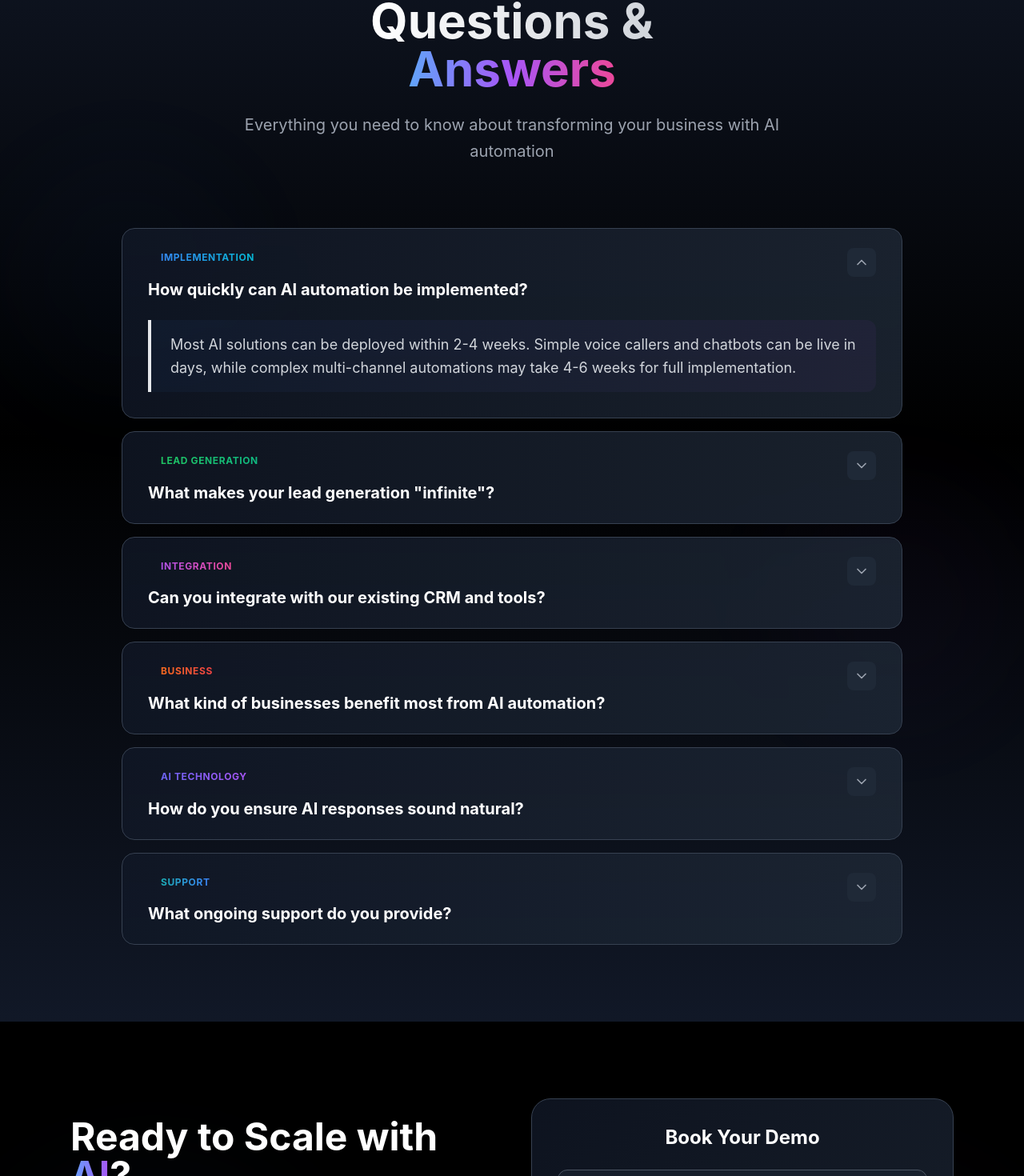
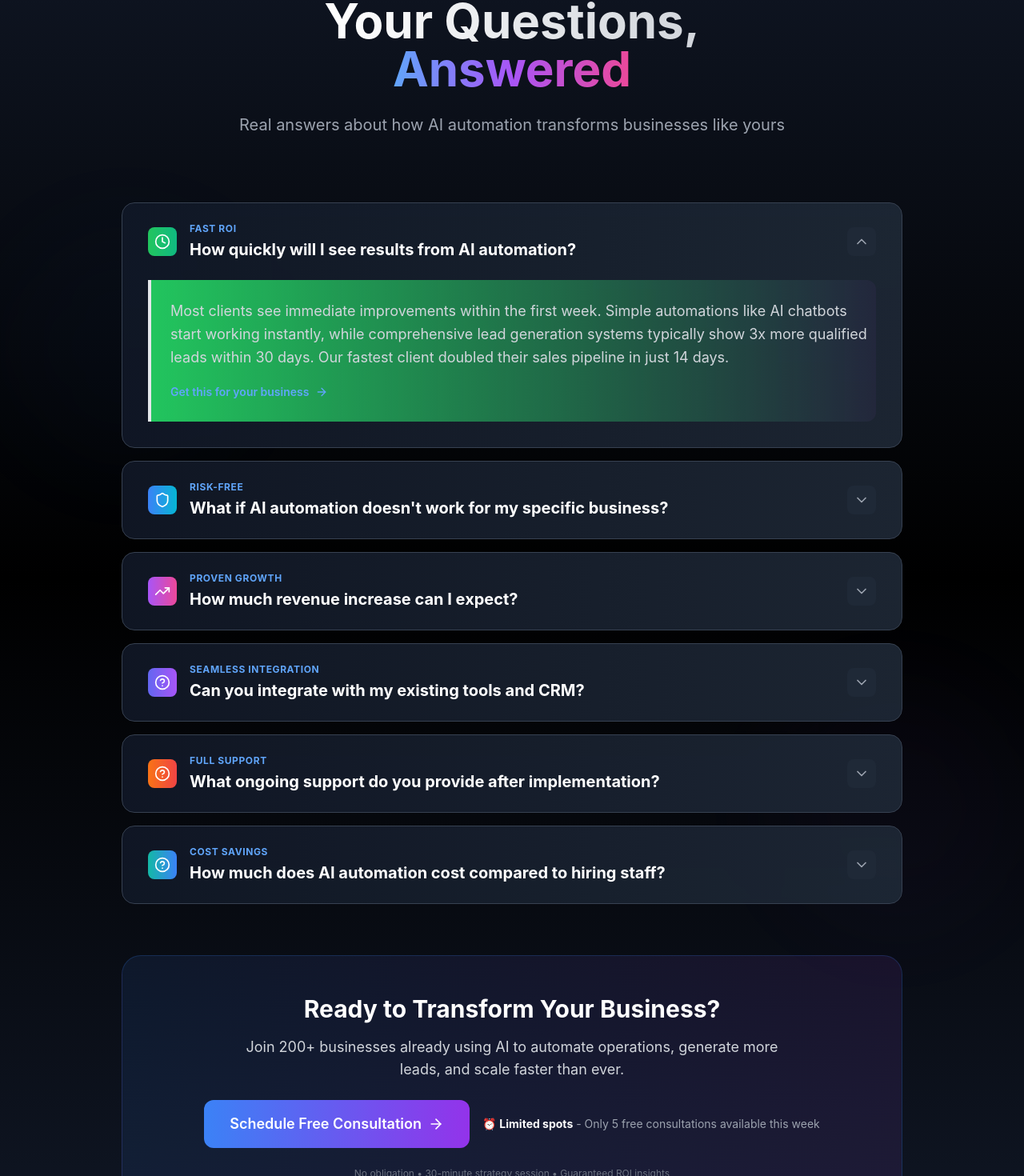
Before and after one commit to armor-mask/grandvector-v4, a React (Vite) app: page / in a window 1280 px wide. Shown: the part 6307-7777 px from the top of the page at 80% size. Built offline with nearby package versions, Linux system fonts and the light colour scheme.

Commit message:
Redesign FAQ with Marketing Funnel Focus

```diff
--- a/src/components/FAQ.tsx
+++ b/src/components/FAQ.tsx
@@ -1,50 +1,60 @@
 import React, { useState } from 'react';
-import { ChevronDown, HelpCircle, Sparkles } from 'lucide-react';
+import { ChevronDown, HelpCircle, ArrowRight, Clock, Shield, TrendingUp } from 'lucide-react';
 
 const FAQ = () => {
   const [openIndex, setOpenIndex] = useState<number | null>(0);
 
+  const scrollToDemo = () => {
+    const demoSection = document.getElementById('book-demo');
+    if (demoSection) {
+      demoSection.scrollIntoView({ behavior: 'smooth' });
+    }
+  };
+
   const faqs = [
     {
-      question: 'How quickly can AI automation be implemented?',
-      answer: 'Most AI solutions can be deployed within 2-4 weeks. Simple voice callers and chatbots can be live in days, while complex multi-channel automations may take 4-6 weeks for full implementation.',
-      category: 'Implementation'
+      question: 'How quickly will I see results from AI automation?',
+      answer: 'Most clients see immediate improvements within the first week. Simple automations like AI chatbots start working instantly, while comprehensive lead generation systems typically show 3x more qualified leads within 30 days. Our fastest client doubled their sales pipeline in just 14 days.',
+      benefit: 'Fast ROI',
+      icon: Clock,
+      gradient: 'from-green-500 to-emerald-500'
     },
     {
-      question: 'What makes your lead generation "infinite"?',
-      answer: 'Our AI system continuously identifies new prospects, personalizes outreach, and scales without human intervention. Unlike traditional methods limited by manual effort, our system can process thousands of leads simultaneously.',
-      category: 'Lead Generation'
+      question: 'What if AI automation doesn\'t work for my specific business?',
+      answer: 'We guarantee results or your money back. Before starting, we conduct a free business analysis to ensure AI automation will benefit your specific situation. 98% of our clients see measurable improvements within 60 days. If you don\'t, we refund your investment completely.',
+      benefit: 'Risk-Free',
+      icon: Shield,
+      gradient: 'from-blue-500 to-cyan-500'
     },
     {
-      question: 'Can you integrate with our existing CRM and tools?',
-      answer: 'Yes, we integrate with virtually any platform through APIs, webhooks, or custom connections. Our team has experience with 500+ different tools and platforms.',
-      category: 'Integration'
+      question: 'How much revenue increase can I expect?',
+      answer: 'Our clients typically see 300-500% ROI within 6 months. A recent e-commerce client increased monthly revenue from $50K to $180K using our AI lead generation and customer engagement systems. Results vary by industry, but we guarantee at least 200% ROI or we work for free until you achieve it.',
+      benefit: 'Proven Growth',
+      icon: TrendingUp,
+      gradient: 'from-purple-500 to-pink-500'
     },
     {
-      question: 'What kind of businesses benefit most from AI automation?',
-      answer: 'Any business that relies on customer engagement, lead generation, or repetitive processes. This includes SaaS companies, e-commerce, professional services, real estate, healthcare, and financial services.',
-      category: 'Business'
+      question: 'Can you integrate with my existing tools and CRM?',
+      answer: 'Yes, we integrate with any platform you\'re already using. Whether it\'s Salesforce, HubSpot, QuickBooks, or custom software, our AI agents connect seamlessly. We\'ve successfully integrated with 500+ different tools and platforms. Setup typically takes 1-2 days with zero downtime.',
+      benefit: 'Seamless Integration',
+      icon: HelpCircle,
+      gradient: 'from-indigo-500 to-purple-500'
     },
     {
-      question: 'How do you ensure AI responses sound natural?',
-      answer: 'We use advanced language models trained on your specific industry and brand voice. Each AI agent is customized with your terminology, tone, and business rules to ensure authentic interactions.',
-      category: 'AI Technology'
+      question: 'What ongoing support do you provide after implementation?',
+      answer: '24/7 monitoring, monthly optimization calls, and unlimited support included. We continuously improve your AI systems based on performance data. Plus, as your business grows, we scale your automation at no extra cost. Think of us as your dedicated AI team.',
+      benefit: 'Full Support',
+      icon: HelpCircle,
+      gradient: 'from-orange-500 to-red-500'
     },
     {
-      question: 'What ongoing support do you provide?',
-      answer: 'We provide 24/7 monitoring, regular optimization, performance reports, and dedicated support. As your business grows, we continuously improve and scale your AI systems.',
-      category: 'Support'
+      question: 'How much does AI automation cost compared to hiring staff?',
+      answer: 'AI automation costs 80% less than hiring equivalent staff. For example, our AI appointment setter works 24/7 for less than what you\'d pay one part-time employee. Plus, no sick days, no training costs, and no turnover. Most clients save $5,000-15,000 monthly while getting better results.',
+      benefit: 'Cost Savings',
+      icon: HelpCircle,
+      gradient: 'from-teal-500 to-blue-500'
     }
   ];
-
-  const categoryColors = {
-    'Implementation': 'from-blue-500 to-cyan-500',
-    'Lead Generation': 'from-green-500 to-emerald-500',
-    'Integration': 'from-purple-500 to-pink-500',
-    'Business': 'from-orange-500 to-red-500',
-    'AI Technology': 'from-indigo-500 to-purple-500',
-    'Support': 'from-teal-500 to-blue-500'
-  };
 
   return (
     <section className="py-24 bg-gradient-to-b from-gray-900 via-black to-gray-900 relative overflow-hidden">
@@ -57,49 +67,53 @@ const FAQ = () => {
         <div className="text-center mb-20">
           <div className="inline-flex items-center gap-2 bg-gradient-to-r from-blue-500/10 to-purple-500/10 border border-blue-500/20 rounded-full px-6 py-3 mb-6">
             <HelpCircle className="w-5 h-5 text-blue-400" />
-            <span className="text-blue-400 font-semibold">FAQ</span>
+            <span className="text-blue-400 font-semibold">Common Questions</span>
           </div>
 
           <h2 className="text-4xl md:text-6xl font-bold mb-6 leading-tight">
             <span className="bg-gradient-to-r from-white to-gray-300 bg-clip-text text-transparent">
-              Questions &
+              Your Questions,
             </span>
             <br />
             <span className="bg-gradient-to-r from-blue-400 via-purple-500 to-pink-500 bg-clip-text text-transparent">
-              Answers
+              Answered
             </span>
           </h2>
 
           <p className="text-xl text-gray-400 max-w-3xl mx-auto leading-relaxed">
-            Everything you need to know about transforming your business with AI automation
+            Real answers about how AI automation transforms businesses like yours
           </p>
         </div>
 
         {/* FAQ Grid */}
-        <div className="grid grid-cols-1 gap-4">
+        <div className="space-y-4 mb-16">
           {faqs.map((faq, index) => (
             <div
               key={index}
-              className="group bg-gradient-to-r from-gray-900/80 to-gray-800/80 border border-gray-700 hover:border-gray-600 rounded-2xl overflow-hidden transition-all duration-500 hover:shadow-2xl hover:shadow-blue-500/5 backdrop-blur-sm"
+              className="group bg-gradient-to-r from-gray-900/90 to-gray-800/90 border border-gray-700 hover:border-blue-500/50 rounded-2xl overflow-hidden transition-all duration-500 hover:shadow-2xl hover:shadow-blue-500/10 backdrop-blur-sm"
             >
               {/* Question Header */}
               <button
                 onClick={() => setOpenIndex(openIndex === index ? null : index)}
-                className="w-full px-8 py-6 text-left flex justify-between items-start hover:bg-gray-800/30 transition-all duration-300 group"
+                className="w-full px-8 py-6 text-left flex justify-between items-center hover:bg-gray-800/30 transition-all duration-300"
               >
-                <div className="flex-1 pr-4">
-                  {/* Category Badge */}
-                  <div className="inline-block mb-3">
-                    <span className={`inline-flex items-center gap-1 bg-gradient-to-r ${categoryColors[faq.category as keyof typeof categoryColors]} bg-clip-text text-transparent text-xs font-bold uppercase tracking-wider`}>
-                      <Sparkles className="w-3 h-3" />
-                      {faq.category}
-                    </span>
+                <div className="flex items-center gap-4 flex-1">
+                  {/* Benefit Badge */}
+                  <div className={`bg-gradient-to-r ${faq.gradient} p-2 rounded-lg flex-shrink-0`}>
+                    <faq.icon className="w-5 h-5 text-white" />
                   </div>
 
-                  {/* Question */}
-                  <h3 className="text-lg md:text-xl font-bold text-white group-hover:text-blue-400 transition-colors duration-300 leading-tight">
-                    {faq.question}
-                  </h3>
+                  <div className="flex-1">
+                    {/* Benefit Label */}
+                    <div className="text-xs font-bold text-blue-400 uppercase tracking-wider mb-1">
+                      {faq.benefit}
+                    </div>
+
+                    {/* Question */}
+                    <h3 className="text-lg md:text-xl font-bold text-white group-hover:text-blue-400 transition-colors duration-300 leading-tight">
+                      {faq.question}
+                    </h3>
+                  </div>
                 </div>
 
                 {/* Chevron */}
@@ -123,15 +137,51 @@ const FAQ = () => {
                 }`}
               >
                 <div className="px-8 pb-8">
-                  <div className="border-l-4 border-gradient-to-b from-blue-500 to-purple-500 pl-6 bg-gradient-to-r from-blue-500/5 to-purple-500/5 rounded-r-xl py-4">
-                    <p className="text-gray-300 leading-relaxed text-lg">
+                  <div className={`border-l-4 bg-gradient-to-r ${faq.gradient} border-opacity-50 pl-6 bg-gradient-to-r from-blue-500/5 to-purple-500/5 rounded-r-xl py-6`}>
+                    <p className="text-gray-300 leading-relaxed text-lg mb-4">
                       {faq.answer}
                     </p>
+
+                    {/* Action CTA within answer */}
+                    <button
+                      onClick={scrollToDemo}
+                      className="inline-flex items-center gap-2 text-blue-400 hover:text-blue-300 font-semibold text-sm transition-colors duration-300 group/cta"
+                    >
+                      Get this for your business
+                      <ArrowRight className="w-4 h-4 group-hover/cta:translate-x-1 transition-transform" />
+                    </button>
                   </div>
                 </div>
               </div>
             </div>
           ))}
+        </div>
+
+        {/* Strong CTA Section */}
+        <div className="bg-gradient-to-r from-blue-500/10 to-purple-500/10 border border-blue-500/20 rounded-3xl p-8 md:p-12 text-center">
+          <h3 className="text-2xl md:text-3xl font-bold mb-4">
+            Ready to Transform Your Business?
+          </h3>
+          <p className="text-lg text-gray-300 mb-6 max-w-2xl mx-auto">
+            Join 200+ businesses already using AI to automate operations, generate more leads, and scale faster than ever.
+          </p>
+
+          <div className="flex flex-col sm:flex-row gap-4 justify-center items-center mb-6">
+            <button
+              onClick={scrollToDemo}
+              className="group bg-gradient-to-r from-blue-500 to-purple-600 hover:from-blue-400 hover:to-purple-500 px-8 py-4 rounded-xl font-semibold text-lg transition-all duration-300 transform hover:scale-105 hover:shadow-2xl hover:shadow-blue-500/25 flex items-center gap-2"
+            >
+              Schedule Free Consultation
+              <ArrowRight className="w-5 h-5 group-hover:translate-x-1 transition-transform" />
+            </button>
+            <div className="text-sm text-gray-400">
+              ⏰ <strong className="text-white">Limited spots</strong> - Only 5 free consultations available this week
+            </div>
+          </div>
+
+          <div className="text-xs text-gray-500">
+            No obligation • 30-minute strategy session • Guaranteed ROI insights
+          </div>
         </div>
       </div>
     </section>
```
